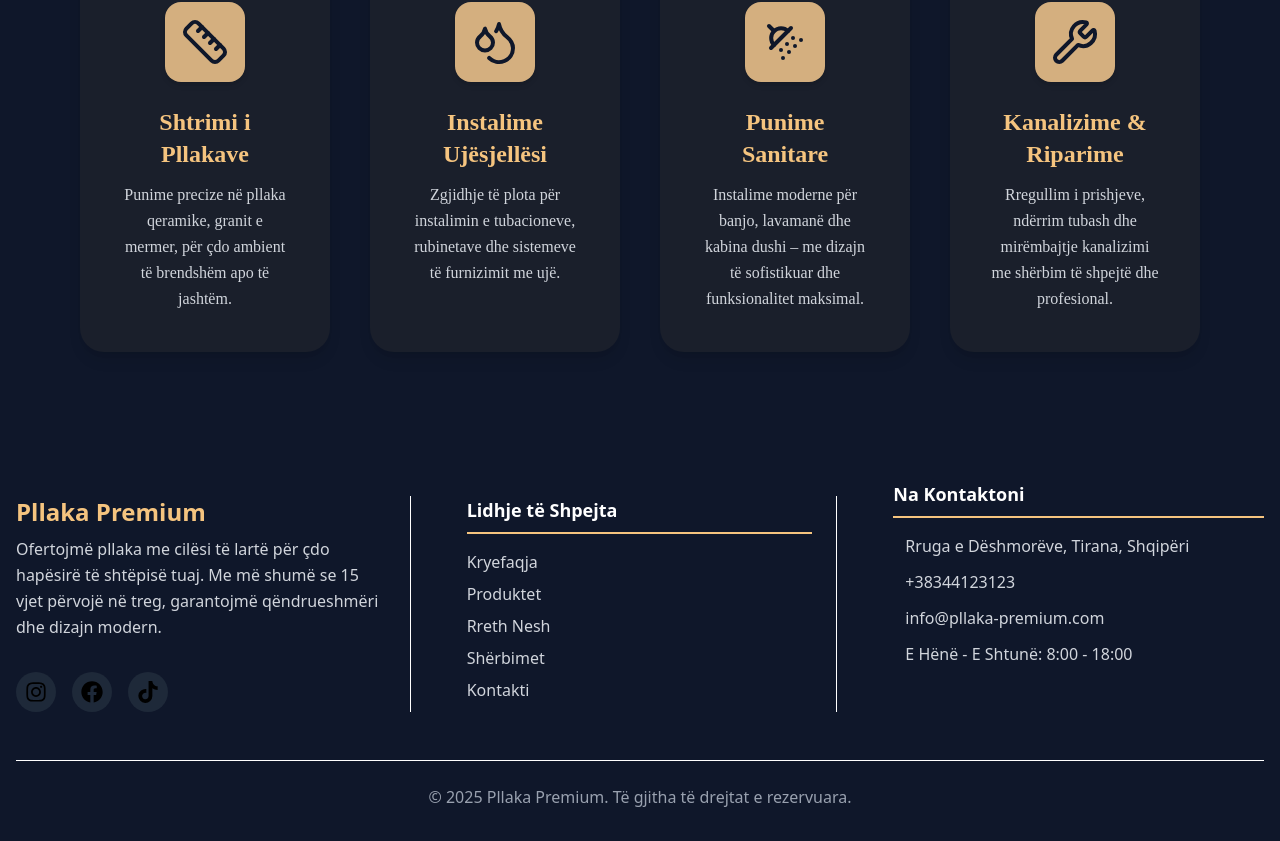
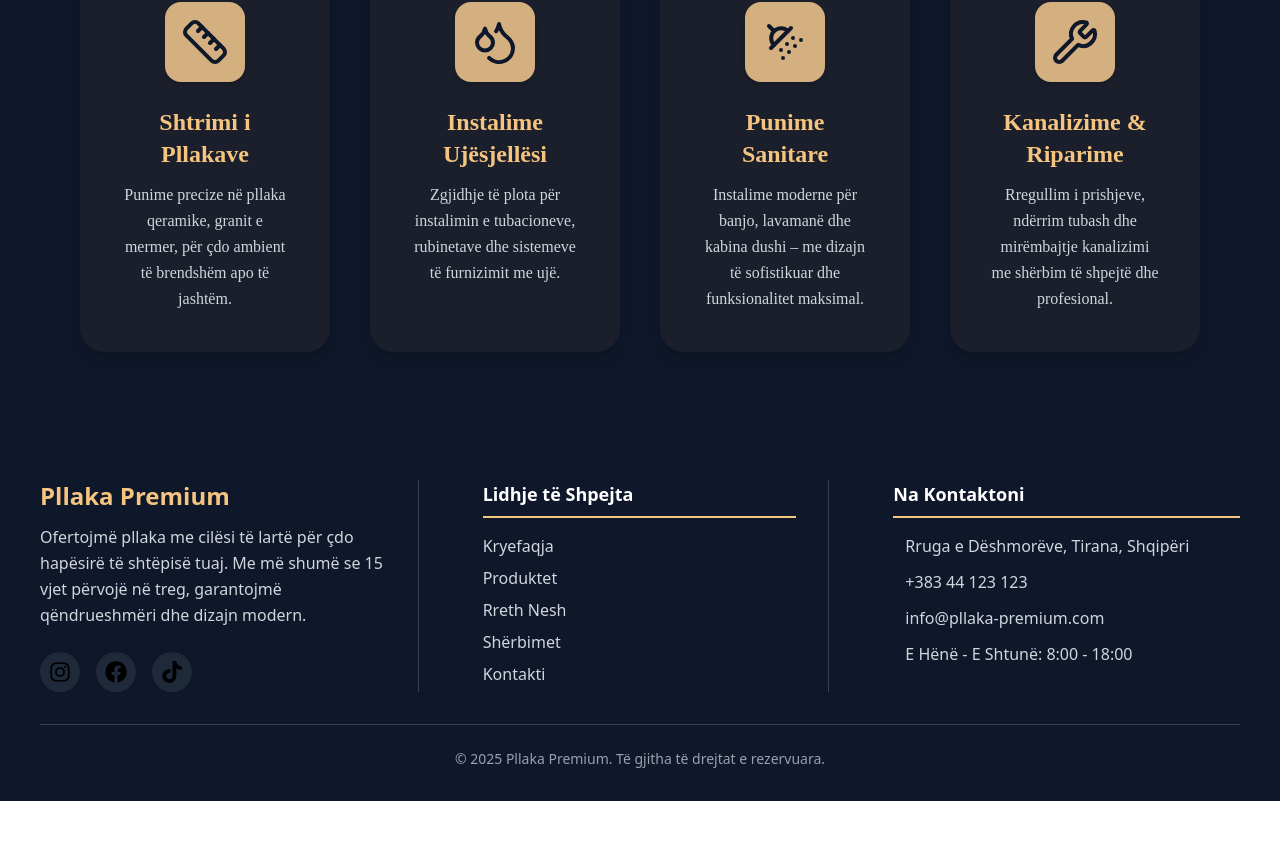
Before and after one commit to altinhamzaa/dini-r, a React (Vite) app: page / in a window 1280 px wide. Shown: the part 929-1770 px from the top of the page. After the commit the page ends 1730 px from the top, so only its background shows below. Built offline with nearby package versions, Linux system fonts and the light colour scheme.

Commit message:
terre-dev-05 (feat): changes some style of tailwind in footer

```diff
--- a/src/components/Footer.tsx
+++ b/src/components/Footer.tsx
@@ -3,42 +3,44 @@ import { FaInstagram, FaFacebook, FaTiktok } from "react-icons/fa";
 const Footer = () => {
   return (
     <footer className="bg-[#0f172a] text-white pt-12 pb-8">
-      <div className="container mx-auto px-4">
-        <div className="grid grid-cols-1 md:grid-cols-3 gap-8 mb-8 border-white">
+      <div className="container mx-auto px-6 md:px-10">
+        <div className="grid grid-cols-1 md:grid-cols-3 gap-10 md:gap-8 mb-8">
 
-          <div className="flex flex-col justify-between border-b md:border-b-0 md:border-r border-white pr-6 md:pr-6 sm:my-4">
+          <div className="flex flex-col justify-between border-b md:border-b-0 md:border-r border-gray-700 md:pr-8 pb-6 md:pb-0">
             <div>
-              <h3 className="text-2xl font-bold text-[#f5c47f] mb-2">
+              <h3 className="text-2xl font-bold text-[#f5c47f] mb-3">
                 Pllaka Premium
               </h3>
-              <p className="text-gray-300 mb-4 leading-relaxed">
+              <p className="text-gray-300 leading-relaxed">
                 Ofertojmë pllaka me cilësi të lartë për çdo hapësirë të shtëpisë tuaj.
                 Me më shumë se 15 vjet përvojë në treg, garantojmë qëndrueshmëri dhe dizajn modern.
               </p>
             </div>
-            <div className="social-media flex space-x-4 mt-4">
+
+            <div className="flex space-x-4 mt-6">
               <a
                 href="http://instagram.com/profili_i_juaj"
                 className="bg-gray-800 hover:bg-[#f5c47f] w-10 h-10 rounded-full flex items-center justify-center transition duration-300"
               >
-                <FaInstagram size={22} style={{ color: "black" }} />
+                <FaInstagram size={22} className="text-black" />
               </a>
               <a
                 href="http://facebook.com/profili_i_juaj"
                 className="bg-gray-800 hover:bg-[#f5c47f] w-10 h-10 rounded-full flex items-center justify-center transition duration-300"
               >
-                <FaFacebook size={22} style={{ color: "black" }} />
+                <FaFacebook size={22} className="text-black" />
               </a>
               <a
                 href="http://tiktok.com/profili_i_juaj"
                 className="bg-gray-800 hover:bg-[#f5c47f] w-10 h-10 rounded-full flex items-center justify-center transition duration-300"
               >
-                <FaTiktok size={22} style={{ color: "black" }} />
+                <FaTiktok size={22} className="text-black" />
               </a>
             </div>
           </div>
 
-          <div className="flex flex-col border-b md:border-b-0 md:border-r border-white px-6 sm:my-4">
+          {/* Quick Links */}
+          <div className="flex flex-col border-b md:border-b-0 md:border-r border-gray-700 md:px-8 pb-6 md:pb-0">
             <h4 className="text-lg font-semibold mb-4 border-b-2 border-[#f5c47f] pb-2 inline-block">
               Lidhje të Shpejta
             </h4>
@@ -51,37 +53,37 @@ const Footer = () => {
             </ul>
           </div>
 
-          <div className="flex flex-col pl-6">
+          <div className="flex flex-col md:pl-8">
             <h4 className="text-lg font-semibold mb-4 border-b-2 border-[#f5c47f] pb-2 inline-block">
               Na Kontaktoni
             </h4>
-            <div className="space-y-3">
+            <div className="space-y-3 text-gray-300">
               <div className="flex items-start">
                 <i className="fas fa-map-marker-alt text-[#f5c47f] mt-1 mr-3"></i>
-                <p className="text-gray-300">Rruga e Dëshmorëve, Tirana, Shqipëri</p>
+                <p>Rruga e Dëshmorëve, Tirana, Shqipëri</p>
               </div>
               <div className="flex items-center">
                 <i className="fas fa-phone text-[#f5c47f] mr-3"></i>
-                <a href="tel:+38344123123" className="text-gray-300 hover:text-[#f5c47f] transition duration-300">
-                  +38344123123
+                <a href="tel:+38344123123" className="hover:text-[#f5c47f] transition duration-300">
+                  +383 44 123 123
                 </a>
               </div>
               <div className="flex items-center">
                 <i className="fas fa-envelope text-[#f5c47f] mr-3"></i>
-                <a href="mailto:info@pllaka-premium.com" className="text-gray-300 hover:text-[#f5c47f] transition duration-300">
+                <a href="mailto:info@pllaka-premium.com" className="hover:text-[#f5c47f] transition duration-300">
                   info@pllaka-premium.com
                 </a>
               </div>
               <div className="flex items-center">
                 <i className="fas fa-clock text-[#f5c47f] mr-3"></i>
-                <p className="text-gray-300">E Hënë - E Shtunë: 8:00 - 18:00</p>
+                <p>E Hënë - E Shtunë: 8:00 - 18:00</p>
               </div>
             </div>
           </div>
         </div>
 
-        <div className="border-t border-white pt-6 flex flex-col md:flex-row items-center justify-center">
-          <p className="text-gray-400 mb-4 md:mb-0 text-center">
+        <div className="border-t border-gray-700 pt-6 flex flex-col md:flex-row items-center justify-center text-center">
+          <p className="text-gray-400 text-sm">
             &copy; {new Date().getFullYear()} Pllaka Premium. Të gjitha të drejtat e rezervuara.
           </p>
         </div>
```
